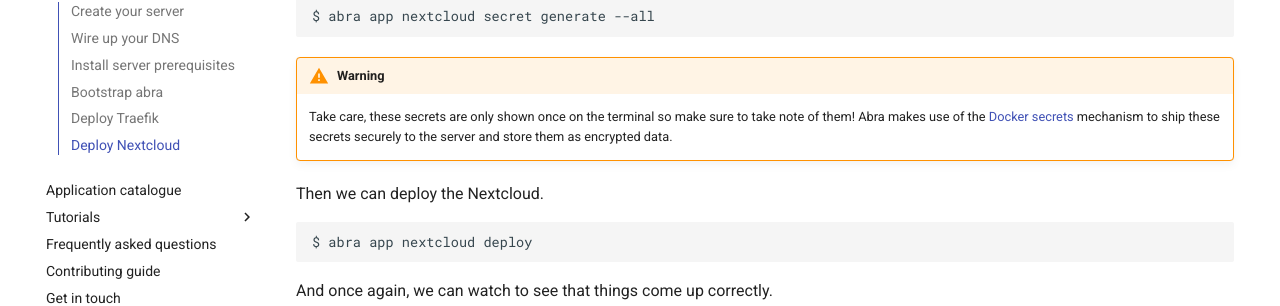
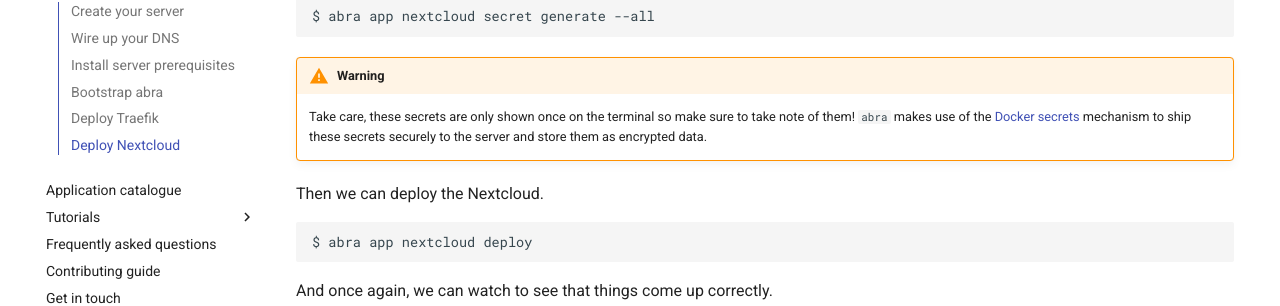
Before and after one commit to mayel/docs.coopcloud.tech, an MkDocs documentation site: the page built from docs/deploy.md, in a window 1280 px wide and 900 px high, scrolled down 2601 px. Shown: the part 205-511 px from the top of the window. Built offline with MkDocs 1.6.1 and Material for MkDocs 9.7.7, drawn with Linux system fonts in a browser that asks for light colours; some of the changed text lies outside the part shown.

````diff
--- a/docs/deploy.md
+++ b/docs/deploy.md
@@ -36,9 +36,9 @@ $ sudo apt-get update
 $ sudo apt-get install -y docker-ce docker-ce-cli containerd.io
 ```
 
-## Bootstrap abra
+## Bootstrap `abra`
 
-Once your DNS and docker daemon are up, you can install [abra](https://git.autonomic.zone/autonomic-cooperative/abra) locally on your developer machine and hook it up to your server.
+Once your DNS and docker daemon are up, you can install [`abra`](https://git.autonomic.zone/autonomic-cooperative/abra) locally on your developer machine and hook it up to your server.
 
 Firstly, install `abra` locally.
 
@@ -129,7 +129,7 @@ $ abra app nextcloud secret generate --all
 !!! warning
 
     Take care, these secrets are only shown once on the terminal so make sure
-    to take note of them! Abra makes use of the [Docker
+    to take note of them! `abra` makes use of the [Docker
     secrets](https://docs.docker.com/engine/swarm/secrets/) mechanism to ship
     these secrets securely to the server and store them as encrypted data.
 
````
